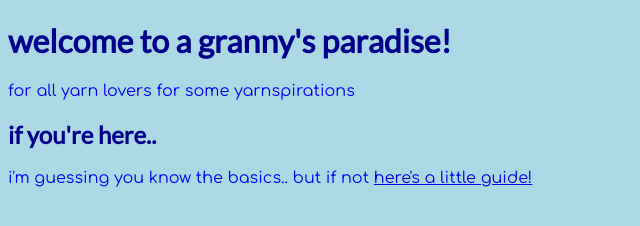
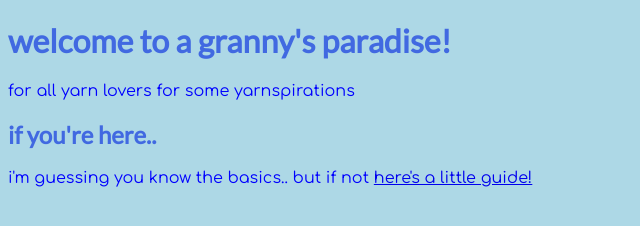
Before and after one commit to rishi-0118/rishi-0118.github.io, a plain HTML site: page index.html in a window 1280 px wide. Shown: the whole page, without its empty margins (0-640 px from the left). Drawn offline with Linux system fonts and the light colour scheme.

Commit message:
Update style.css

```diff
--- a/style.css
+++ b/style.css
@@ -9,6 +9,6 @@ body {
 }
 
 .important {
-  color:darkblue;
+  color:royalblue;
   font-family:'Lato';
 }
```
